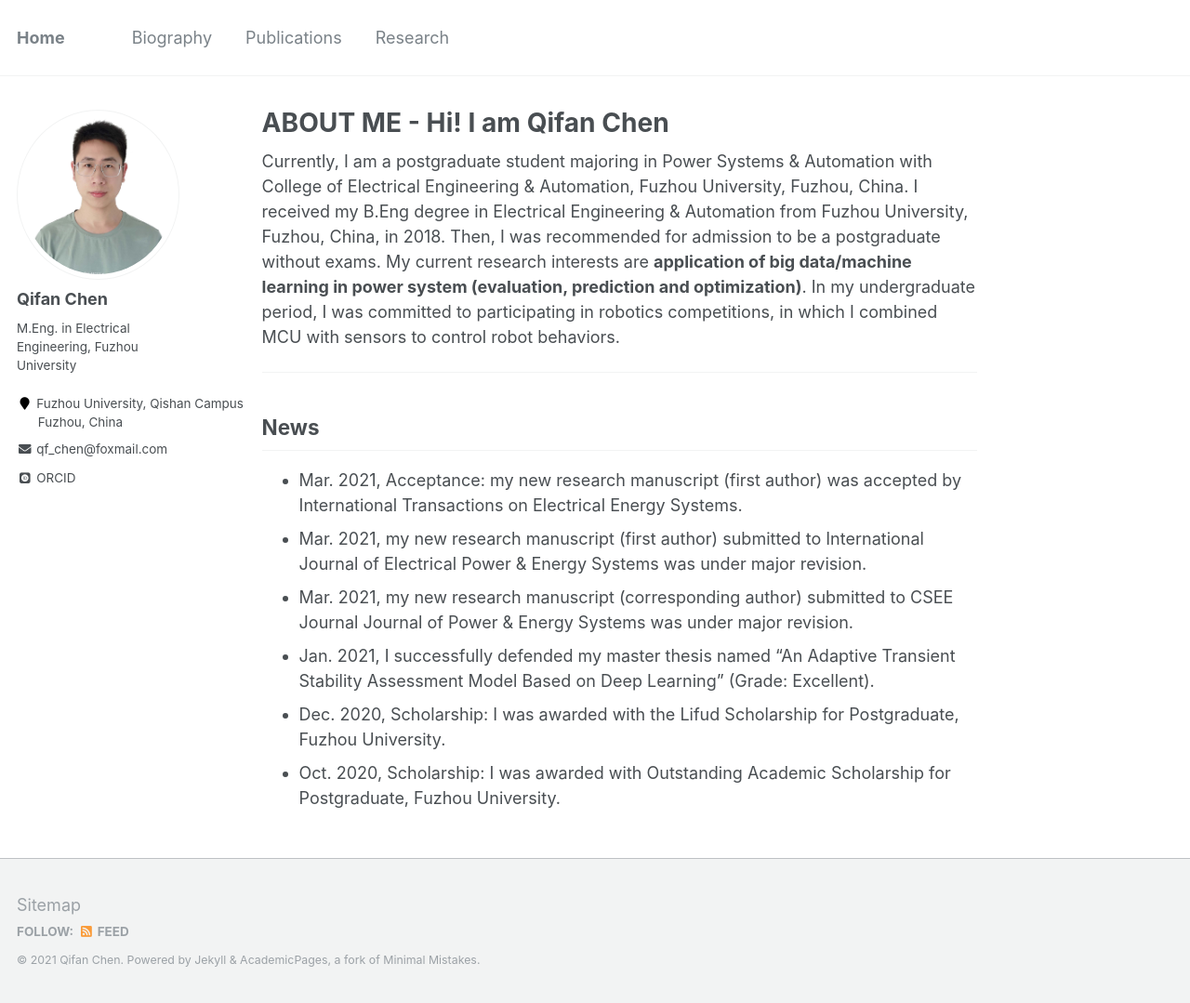
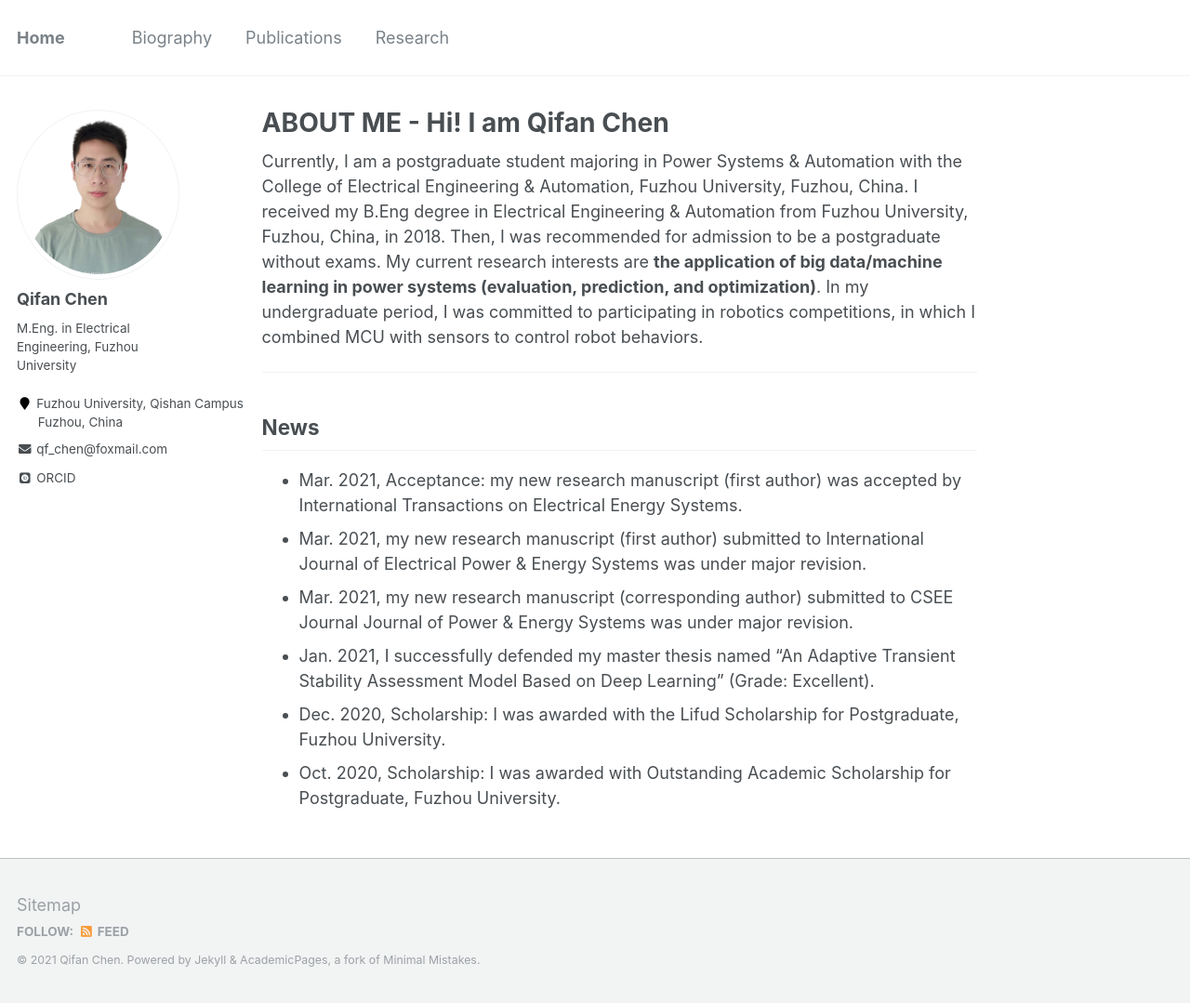
Before and after one commit to ChQf/ChQf.github.io, a Jekyll site: the page built from _pages/about.md, in a window 1280 px wide and 1079 px high. Shown: the whole window at 93% size. Built offline with Jekyll 4.4.1, drawn with Linux system fonts in a browser that asks for light colours; some web fonts are replaced.

Commit message:
Update about.md

```diff
--- a/_pages/about.md
+++ b/_pages/about.md
@@ -8,10 +8,10 @@ redirect_from:
   - /about.html
 ---
 
-Currently, I am a postgraduate student majoring in Power Systems & Automation with College of Electrical Engineering & Automation, Fuzhou University, Fuzhou, China.
+Currently, I am a postgraduate student majoring in Power Systems & Automation with the College of Electrical Engineering & Automation, Fuzhou University, Fuzhou, China.
 I received my B.Eng degree in Electrical Engineering & Automation from Fuzhou University, Fuzhou, China, in 2018.
 Then, I was recommended for admission to be a postgraduate without exams.
-My current research interests are **application of big data/machine learning in power system (evaluation, prediction and optimization)**.
+My current research interests are **the application of big data/machine learning in power systems (evaluation, prediction, and optimization)**.
 In my undergraduate period, I was committed to participating in robotics competitions, in which I combined MCU with sensors to control robot behaviors.
 
 ---
```
